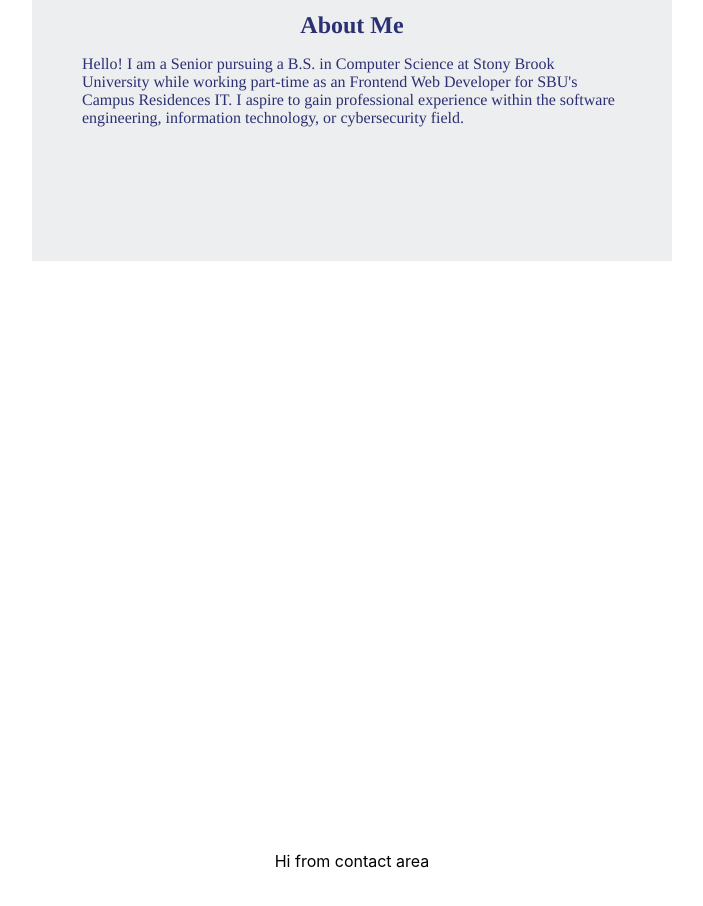
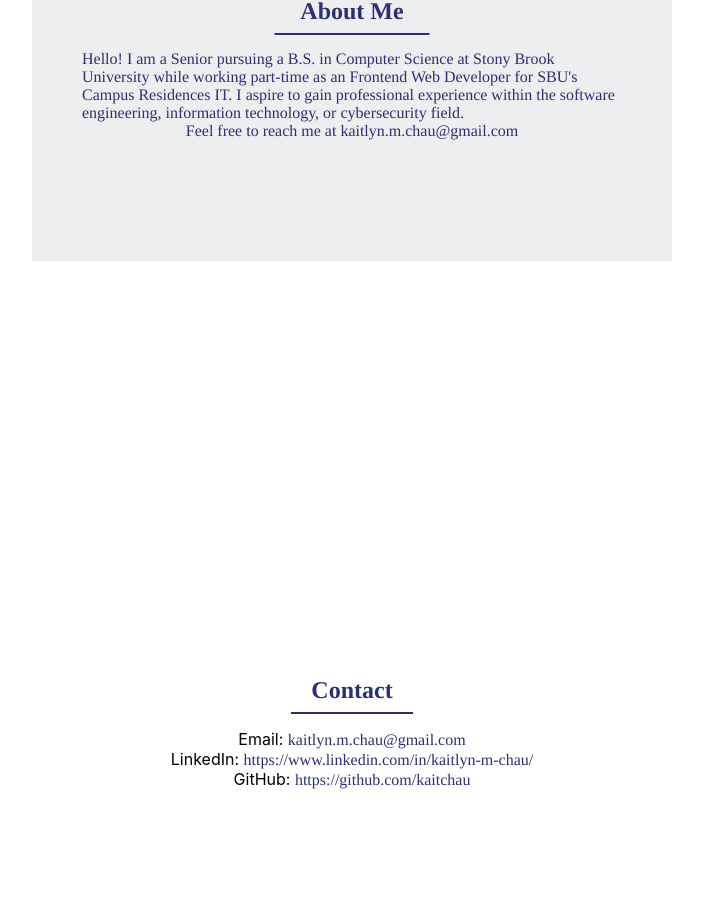
Before and after one commit to kaitchau/kaitchau.github.io, a React (Create React App) app in the folder client/: page / in a window 1280 px wide. Shown: the part 1139-2045 px from the top of the page, without its empty margins (288-991 px from the left). Built offline with nearby package versions, Linux system fonts and the light colour scheme.

Commit message:
updated contact

```diff
--- a/client/src/components/About.js
+++ b/client/src/components/About.js
@@ -6,6 +6,7 @@ export default function About() {
             <div className='about'>
                 <h1>About Me</h1>
                 <p>Hello! I am a Senior pursuing a B.S. in Computer Science at Stony Brook University while working part-time as an Frontend Web Developer for SBU's Campus Residences IT. I aspire to gain professional experience within the software engineering, information technology, or cybersecurity field.</p>
+                <span>Feel free to reach me at <a href='mailto:kaitlyn.m.chau@gmail.com'>kaitlyn.m.chau@gmail.com</a></span>
             </div>
         </div>
     );
--- a/client/src/components/Contact.js
+++ b/client/src/components/Contact.js
@@ -3,7 +3,12 @@ import '../stylesheets/Contact.css';
 export default function Contact() {
     return (
         <div id='contact' className='contact-container'>
-            <p>Hi from contact area</p>
+            <div className='contact-content'>
+                <h1>Contact</h1>
+                <span>Email: <a href='mailto:kaitlyn.m.chau@gmail.com'>kaitlyn.m.chau@gmail.com</a></span>
+                <span>LinkedIn: <a href='https://www.linkedin.com/in/kaitlyn-m-chau/'>https://www.linkedin.com/in/kaitlyn-m-chau/</a></span>
+                <span>GitHub: <a href='https://github.com/kaitchau'>https://github.com/kaitchau</a></span>
+            </div>
         </div>
     );
 }
--- a/client/src/stylesheets/About.css
+++ b/client/src/stylesheets/About.css
@@ -17,9 +17,22 @@
 }
 
 .about h1 {
+    position: relative;
     font-size: 1.5em;
     font-family: Minion Pro,Times,serif;
     color: #2b3072;
+    margin-bottom: 25px;
+}
+
+.about h1::after {
+    content: '';
+    position: absolute;
+    left: 50%;
+    bottom: -10px; /* Adjust the position of the line */
+    transform: translateX(-50%);
+    width: 150%; /* Adjust the width of the line to be longer than the text */
+    height: 2px; /* Adjust the height of the line */
+    background-color: #2b3072;
 }
 
 .about p {
@@ -28,6 +41,14 @@
     font-family: Minion Pro,Times,serif;
     color: #2b3072;
 }
+
+.about span, a {
+    font-size: 1em;
+    font-family: Minion Pro,Times,serif;
+    color: #2b3072;
+    text-decoration: none;
+}
+
 
 @media screen and (max-width: 768px) {
     .about {
--- a/client/src/stylesheets/Contact.css
+++ b/client/src/stylesheets/Contact.css
@@ -5,3 +5,30 @@
     justify-content: center;
     align-items: center;
 }
+
+.contact-content {
+    width: 50%;
+    height: 50%;
+    display: flex;
+    align-items: center;
+    flex-direction: column;
+}
+
+.contact-content h1 {
+    position: relative;
+    font-size: 1.5em;
+    font-family: Minion Pro,Times,serif;
+    color: #2b3072;
+    margin-bottom: 25px;
+}
+
+.contact-content h1::after {
+    content: '';
+    position: absolute;
+    left: 50%;
+    bottom: -10px; /* Adjust the position of the line */
+    transform: translateX(-50%);
+    width: 150%; /* Adjust the width of the line to be longer than the text */
+    height: 2px; /* Adjust the height of the line */
+    background-color: #2b3072;
+}
--- a/client/src/stylesheets/Home.css
+++ b/client/src/stylesheets/Home.css
@@ -49,14 +49,6 @@
 }
 
 @media screen and (max-width: 768px) {
-    .home-container {
-        height: auto;
-    }
-
-    .home-background-image {
-        height: auto;
-    }
-
     .home-profile-pic {
         height: 20vh;
         margin-left: 10vw;
```
